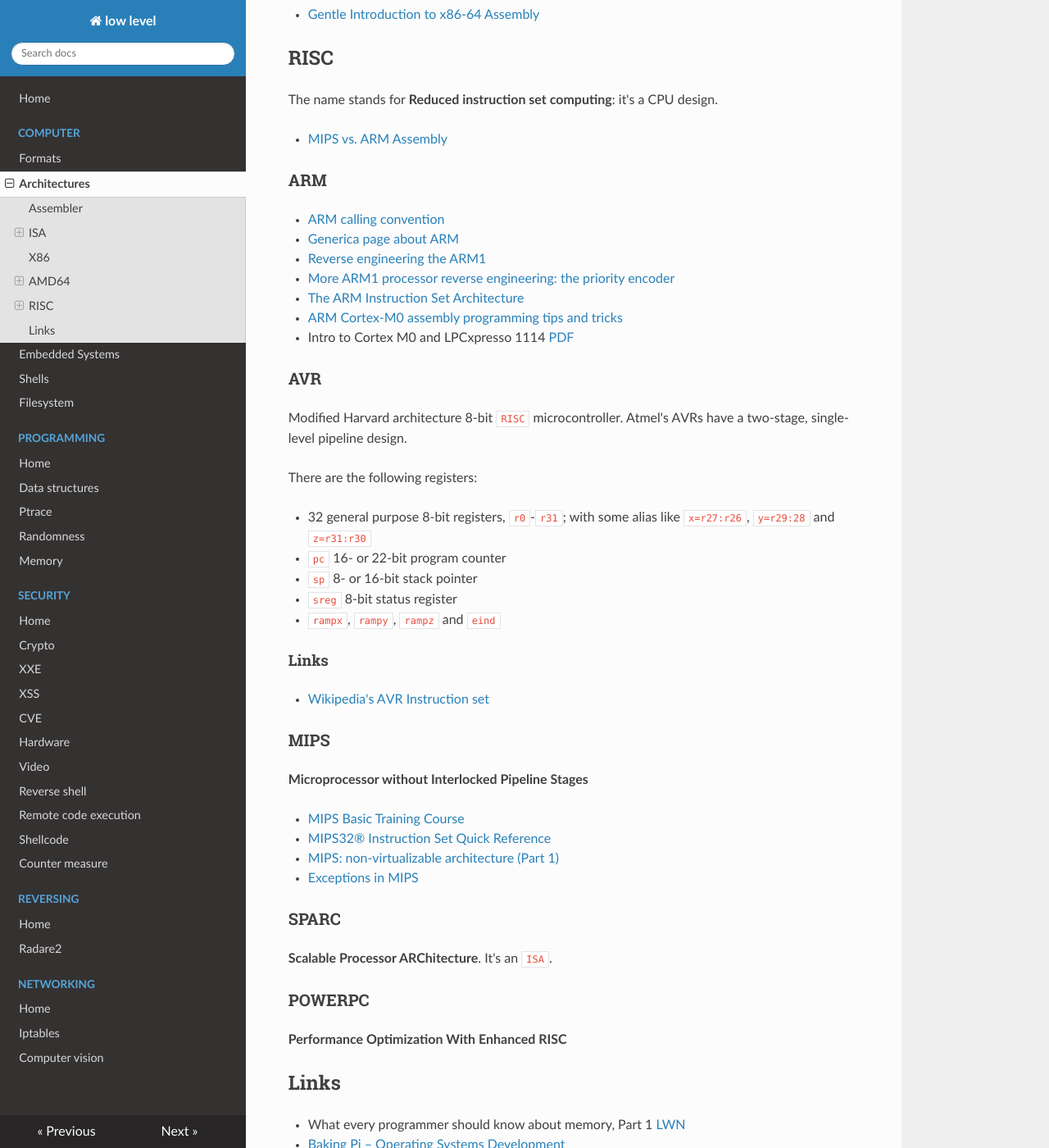
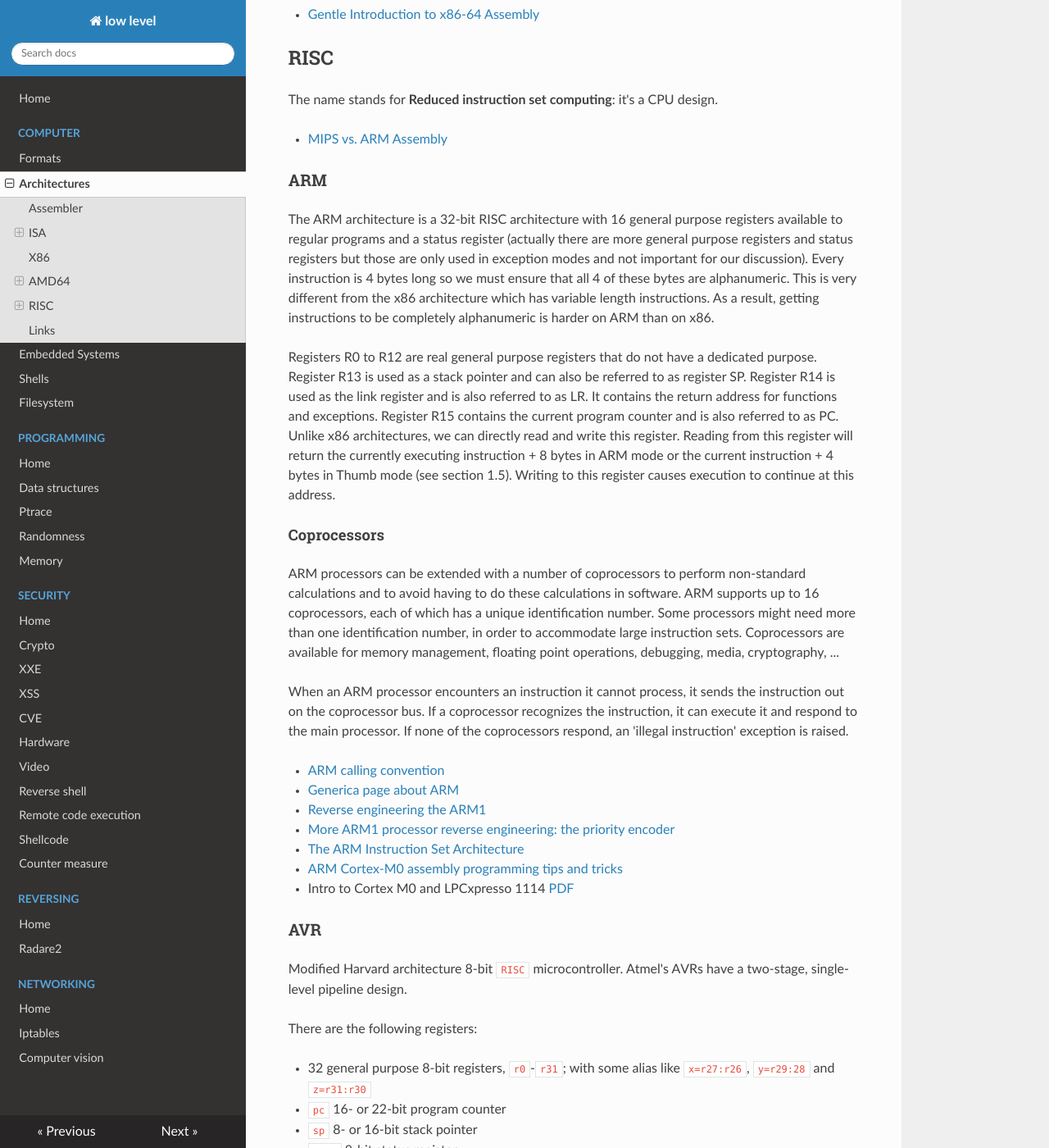
Before and after one commit to gipi/low-level, an MkDocs documentation site: the page built from docs/arch.md, in a window 1280 px wide and 1400 px high, scrolled down 1971 px. Shown: the whole window at 82% size. Built offline with MkDocs 1.6.1, drawn with Linux system fonts in a browser that asks for light colours; nearby versions of some CDN libraries; old or Windows-style settings are respelled for this version of MkDocs.

Commit message:
Add note about ARM architecture.

```diff
--- a/docs/arch.md
+++ b/docs/arch.md
@@ -82,6 +82,45 @@ The name stands for **Reduced instruction set computing**: it's a CPU design.
 
 ### ARM
 
+The ARM architecture is a 32-bit RISC architecture with 16 general
+purpose registers available to regular programs and a status
+register (actually there are more general purpose registers and
+status registers but those are only used in exception modes and not
+important for our discussion). Every instruction is 4 bytes long so
+we must ensure that all 4 of these bytes are alphanumeric. This is
+very different from the x86 architecture which has variable length
+instructions. As a result, getting instructions to be completely
+alphanumeric is harder on ARM than on x86.
+
+Registers R0 to R12 are real general purpose registers that do not
+have a dedicated purpose. Register R13 is used as a stack pointer
+and can also be referred to as register SP. Register R14 is used as
+the link register and is also referred to as LR. It contains the
+return address for functions and exceptions. Register R15 contains
+the current program counter and is also referred to as PC. Unlike
+x86 architectures, we can directly read and write this register.
+Reading from this register will return the currently executing
+instruction + 8 bytes in ARM mode or the current instruction + 4
+bytes in Thumb mode (see section 1.5). Writing to this register
+causes execution to continue at this address.
+
+#### Coprocessors
+
+ARM processors can be extended with a number of coprocessors to
+perform non-standard calculations and to avoid having to do these
+calculations in software. ARM supports up to 16 coprocessors, each
+of which has a unique identification number. Some processors might
+need more than one identification number, in order to accommodate
+large instruction sets. Coprocessors are available for memory
+management, floating point operations, debugging, media,
+cryptography, ...
+
+When an ARM processor encounters an instruction it cannot process,
+it sends the instruction out on the coprocessor bus. If a
+coprocessor recognizes the instruction, it can execute it and
+respond to the main processor. If none of the coprocessors respond,
+an 'illegal instruction' exception is raised.
+
  - [ARM calling convention](http://caxapa.ru/thumbs/656023/IHI0042F_aapcs.pdf)
  - [Generica page about ARM](https://www.aldeid.com/wiki/Category:Architecture/ARM)
  - [Reverse engineering the ARM1](http://www.righto.com/2015/12/reverse-engineering-arm1-ancestor-of.html)
```
